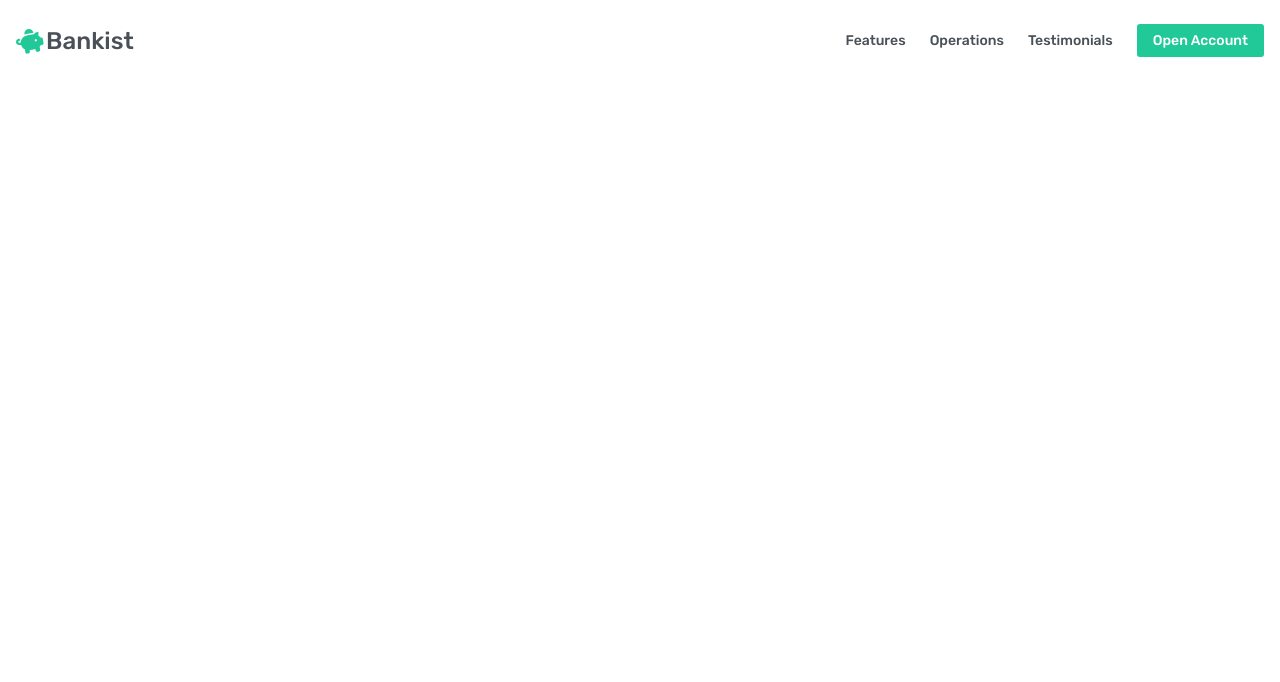
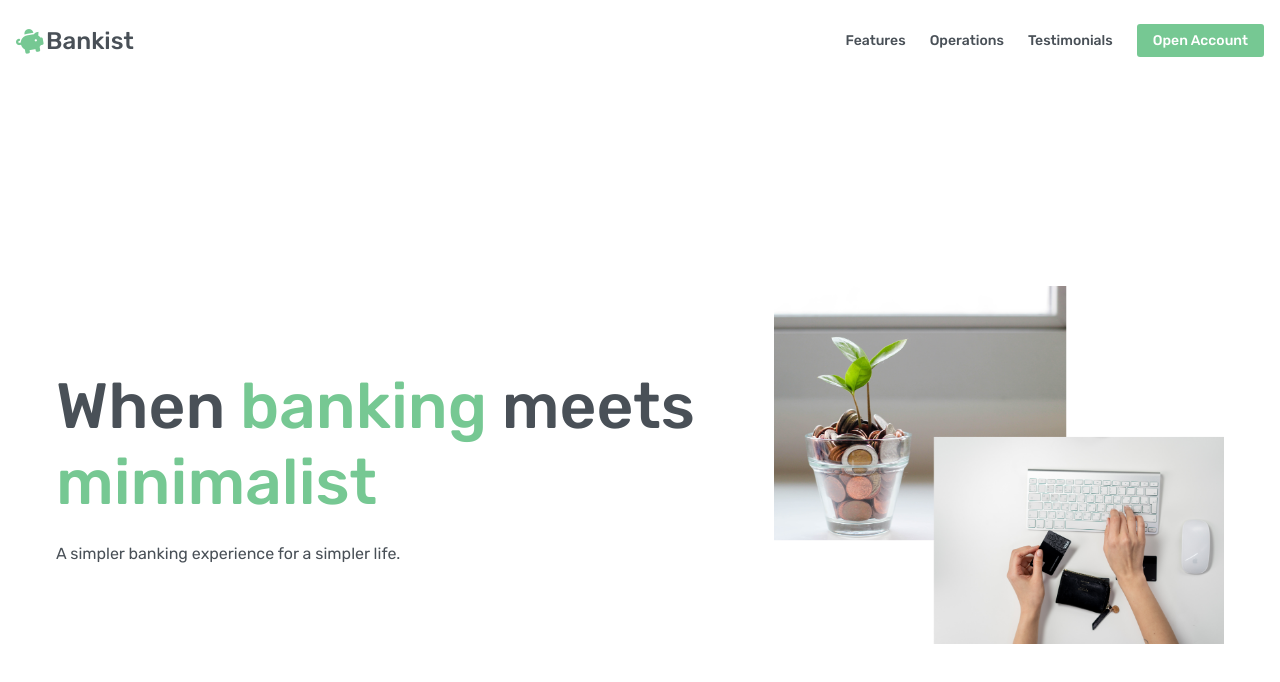
Before and after one commit to ShikharSingh98/Bankist, a plain HTML site: page index.html in a window 1280 px wide. Drawn offline with Linux system fonts and the light colour scheme.

Commit message:
feat: added hero section

```diff
--- a/index.html
+++ b/index.html
@@ -15,6 +15,7 @@
     <title>Bankist</title>
   </head>
   <body>
+    <!-- Header -->
     <header class="header">
       <div class="header-center">
         <div class="brand">
@@ -42,6 +43,18 @@
         </ul>
       </nav>
     </header>
+    <main class="main">
+      <!-- Hero Section -->
+      <section class="hero-center">
+        <section class="hero-content">
+          <h1 class="hero-heading">When <span class="highlighted-text">banking</span> meets <span class="highlighted-text">minimalist</span></h1>
+          <p class="hero-description">A simpler banking experience for a simpler life.</p>
+        </section>
+        <section class="hero-image-container">
+          <img src="./images/hero-img.png" alt="" />
+        </section>
+      </section>
+    </main>
     <script src="./script.js"></script>
   </body>
 </html>
--- a/styles.css
+++ b/styles.css
@@ -23,9 +23,9 @@
   --dark-grey-color: #495057;
 
   /* Shades of primary color */
-  --light-primary-color: #38d9a9;
-  --primary-color: #20c997;
-  --dark-primary-color: #0ca678;
+  --light-primary-color: ##91d3a9;
+  --primary-color: #76c893;
+  --dark-primary-color: #6ab484;
 
   /* white color */
   --white-color: #ffffff;
@@ -48,6 +48,7 @@ html {
 
 body {
   font-family: 'Rubik', sans-serif;
+  color: var(--dark-grey-color);
 }
 
 a {
@@ -93,7 +94,6 @@ button {
   align-items: center;
   gap: 0.3rem;
   font-size: 2.4rem;
-  color: var(--dark-grey-color);
   font-weight: 500;
 }
 
@@ -182,3 +182,52 @@ button {
     border-radius: 3px;
   }
 }
+
+/* Main */
+
+.main {
+  max-width: 120rem;
+  margin: 0 auto;
+  padding: 2.4rem 1.6rem;
+}
+
+/* Hero section */
+
+.hero-center {
+  height: calc(100vh - 8rem);
+  display: grid;
+  gap: 3.2rem 4.8rem;
+}
+
+.hero-heading {
+  font-size: 6.4rem;
+  font-weight: 500;
+}
+
+.highlighted-text {
+  color: var(--primary-color);
+}
+
+.hero-description {
+  margin-top: 2.4rem;
+  font-size: 1.6rem;
+}
+
+.hero-image-container {
+  overflow: hidden;
+}
+
+.hero-image-container img {
+  transition: var(--transition);
+}
+
+.hero-image-container img:hover {
+  transform: scale(1.1);
+}
+
+@media screen and (min-width: 768px) {
+  .hero-center {
+    grid-template-columns: 1fr 45rem;
+    align-items: center;
+  }
+}
```
Also changed, not shown: images/hero-img.png (added).
